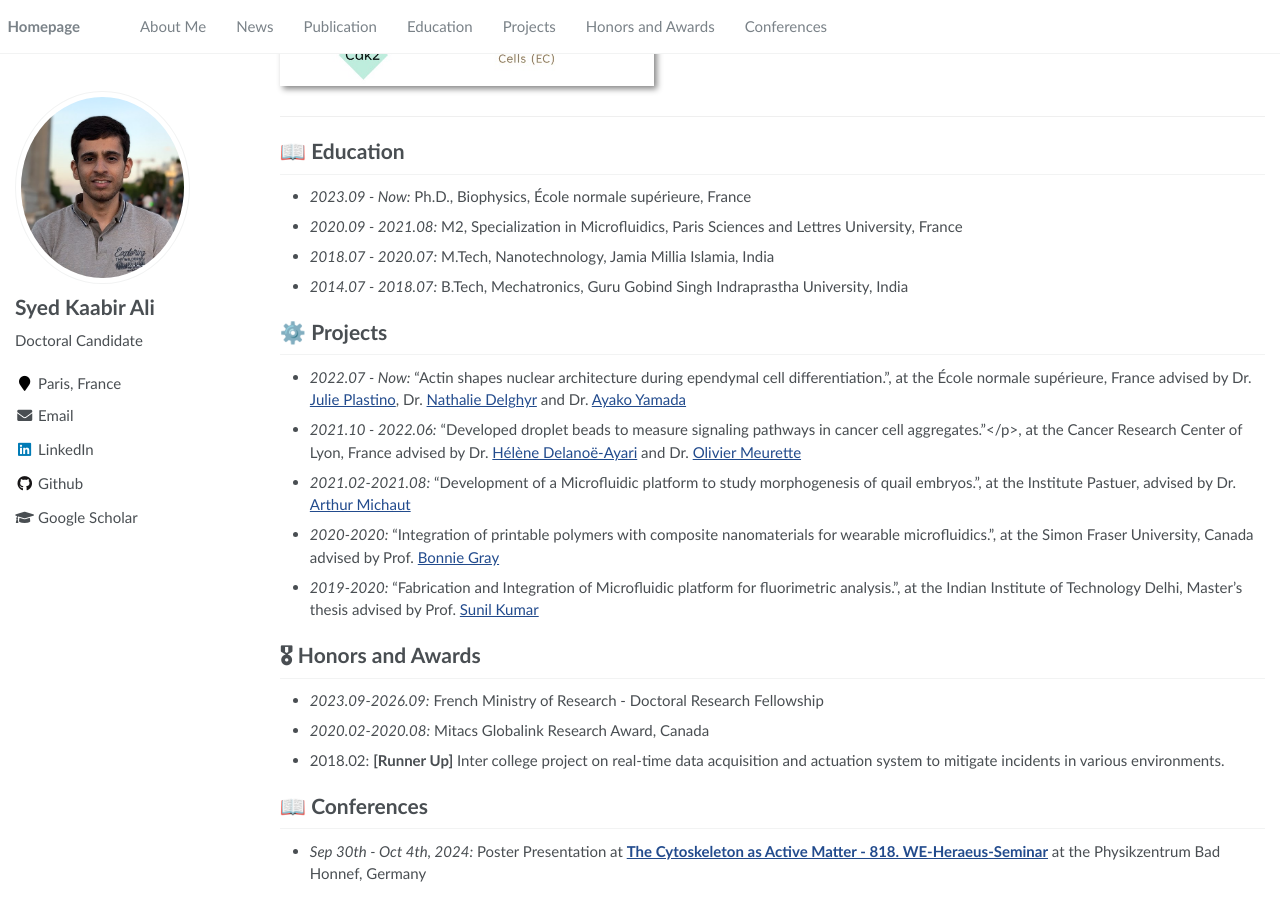
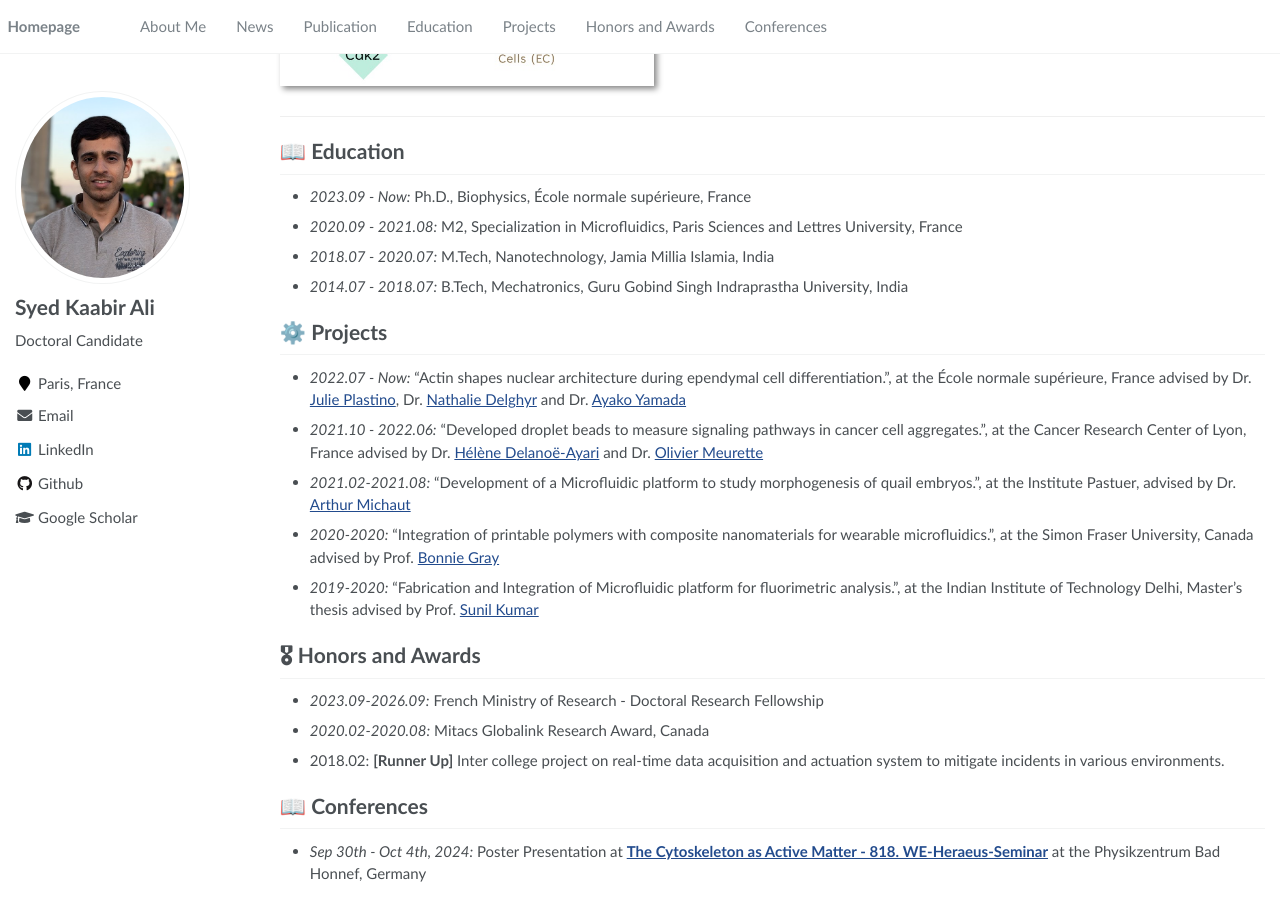
Before and after one commit to kaabir/kaabir.github.io, a Jekyll site: the page built from _pages/about.md, in a window 1280 px wide and 900 px high, scrolled down 1308 px. Built offline with Jekyll 4.4.1, drawn with Linux system fonts in a browser that asks for light colours; some of the changed text lies outside the part shown.

```diff
--- a/_pages/about.md
+++ b/_pages/about.md
@@ -71,7 +71,7 @@ Ependymal cells (ECs) are Multiciliated cells which generate motile cilia-powere
 <div class='paper-box-text' markdown="1">
 
 - *2022.07 - Now:* &#8220;Actin shapes nuclear architecture during ependymal cell differentiation.&#8221;, at the École normale supérieure, France advised by Dr. [Julie Plastino](https://www.lpens.ens.psl.eu/), Dr. [Nathalie Delghyr](https://www.ibens.bio.ens.psl.eu/spip.php?rubrique6&lang=fr) and Dr. [Ayako Yamada](https://scholar.google.com/citations?user=0t5xxJMAAAAJ&hl=fr&oi=ao)
-- *2021.10 - 2022.06:* &#8220;Developed droplet beads to measure signaling pathways in cancer cell aggregates.&#8221;</p>, at the Cancer Research Center of Lyon, France advised by Dr. [Hélène Delanoë-Ayari](https://scholar.google.fr/citations?user=PeyjJxEAAAAJ&hl=en) and Dr. [Olivier Meurette](https://scholar.google.fr/citations?user=xDjT3roAAAAJ&hl=en)
+- *2021.10 - 2022.06:* &#8220;Developed droplet beads to measure signaling pathways in cancer cell aggregates.&#8221;, at the Cancer Research Center of Lyon, France advised by Dr. [Hélène Delanoë-Ayari](https://scholar.google.fr/citations?user=PeyjJxEAAAAJ&hl=en) and Dr. [Olivier Meurette](https://scholar.google.fr/citations?user=xDjT3roAAAAJ&hl=en)
 - *2021.02-2021.08:* &#8220;Development of a Microfluidic platform to study morphogenesis of quail embryos.&#8221;, at the Institute Pastuer, advised by Dr. [Arthur Michaut](https://scholar.google.fr/citations?user=PmpFf9MAAAAJ&hl=en)
 - *2020-2020:* &#8220;Integration of printable polymers with composite nanomaterials for wearable microfluidics.&#8221;, at the Simon Fraser University, Canada advised by Prof. [Bonnie Gray](https://scholar.google.ca/citations?user=32AbNWQAAAAJ&hl=en)
 - *2019-2020:* &#8220;Fabrication and Integration of Microfluidic platform for fluorimetric analysis.&#8221;, at the Indian Institute of Technology Delhi, Master's thesis advised by Prof. [Sunil Kumar](https://web.iitd.ac.in/~kumarsunil/)
```
Also changed, not shown: other parts of _pages/about.md (+1 -1 lines).
